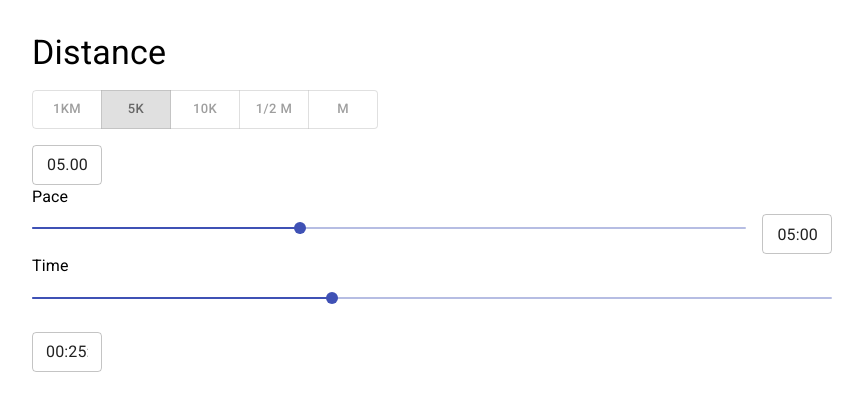
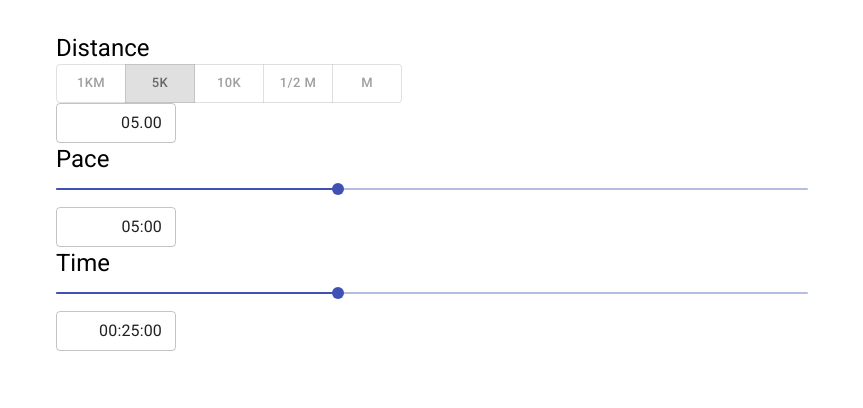
Before and after one commit to vakrilov/pace-calculator, a React (Create React App) app: page / in a window 1280 px wide. Shown: the top 408 px of the page, without its empty margins (208-1071 px from the left). Built offline with nearby package versions, Linux system fonts and the light colour scheme.

Commit message:
styling and layout

```diff
--- a/src/App.tsx
+++ b/src/App.tsx
@@ -66,7 +66,7 @@ const inputAttrs = { inputMode: "decimal" };
 const useStyles = makeStyles((theme: Theme) =>
   createStyles({
     input: {
-      width: 70,
+      width: 120,
       "& input": {
         textAlign: "right",
       },
@@ -98,12 +98,8 @@ function App() {
 
   return (
     <div className="App">
-      <div>
-        <Grid container spacing={2}>
-          <Grid item xs={12}>
-            <Typography variant="h4">Distance</Typography>
-          </Grid>
-          <Grid item xs={12}>
+      <Container fixed>
+        <Typography variant="h5">Distance</Typography>
         <ToggleButtonGroup
           value={dist}
           exclusive
@@ -122,9 +118,8 @@ function App() {
             </ToggleButton>
           ))}
         </ToggleButtonGroup>
-          </Grid>
 
-          <Grid item xs={12}>
+        <div>
           <InputMask
             value={distToStr(dist)}
             mask="99.99"
@@ -141,15 +136,9 @@ function App() {
               />
             )}
           </InputMask>
-          </Grid>
-        </Grid>
         </div>
-      <div>
-        <Typography id="speed-slider" gutterBottom>
-          Pace
-        </Typography>
-        <Grid container spacing={2}>
-          <Grid item xs>
+
+        <Typography variant="h5">Pace</Typography>
         <Slider
           min={maxSpeed}
           max={minSpeed}
@@ -159,8 +148,6 @@ function App() {
           onChange={handleSpeedSliderChange}
           aria-labelledby="speed-slider"
         />
-          </Grid>
-          <Grid item>
         <InputMask
           value={speedToStr(speed)}
           mask="99:99"
@@ -177,15 +164,7 @@ function App() {
             />
           )}
         </InputMask>
-          </Grid>
-        </Grid>
-      </div>
-      <div>
-        <Typography id="time-slider" gutterBottom>
-          Time
-        </Typography>
-        <Grid container spacing={2}>
-          <Grid item xs={12}>
+        <Typography variant="h5">Time</Typography>
         <Slider
           min={maxSpeed * dist}
           max={minSpeed * dist}
@@ -193,16 +172,12 @@ function App() {
           onChange={handleTimeSliderChange}
           aria-labelledby="time-slider"
         />
-          </Grid>
-          <Grid item>
         <InputMask
           value={timeToStr(time)}
           mask="99:99:99"
           maskChar="0"
           className={classes.input}
-              onChange={(event) =>
-                setSpeed(strToTime(event.target.value) / dist)
-              }
+          onChange={(event) => setSpeed(strToTime(event.target.value) / dist)}
         >
           {(inputProps: any) => (
             <TextField
@@ -213,9 +188,7 @@ function App() {
             />
           )}
         </InputMask>
-          </Grid>
-        </Grid>
-      </div>
+      </Container>
     </div>
   );
 }
```
Lines whose indentation alone changed are shown as unchanged.
